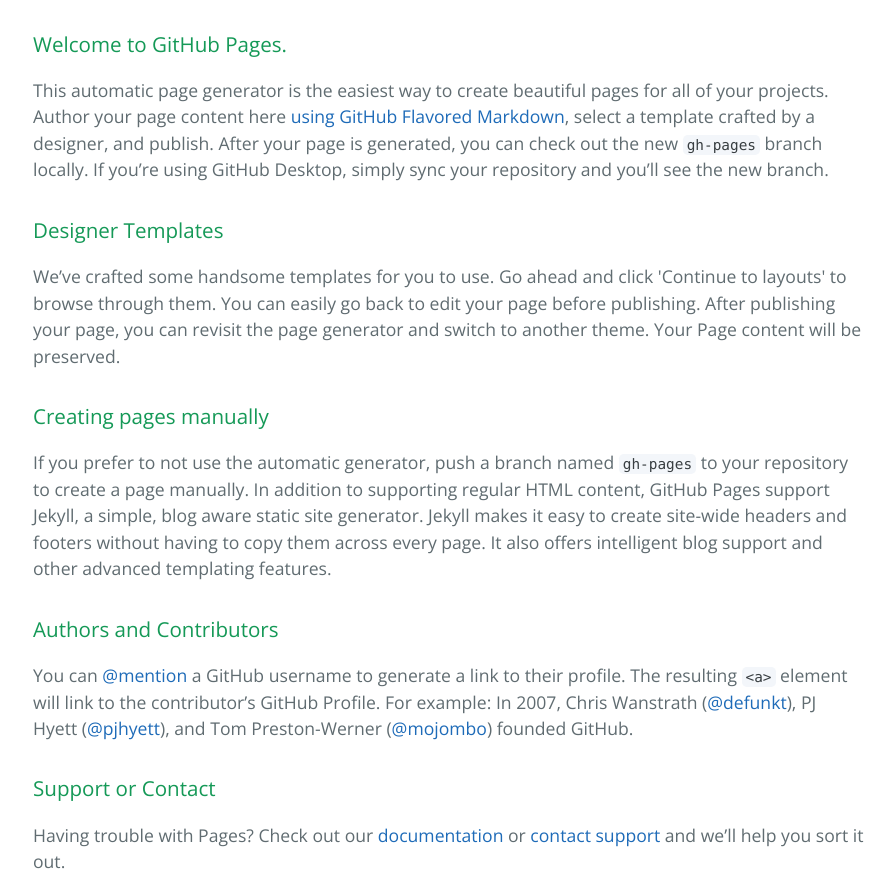
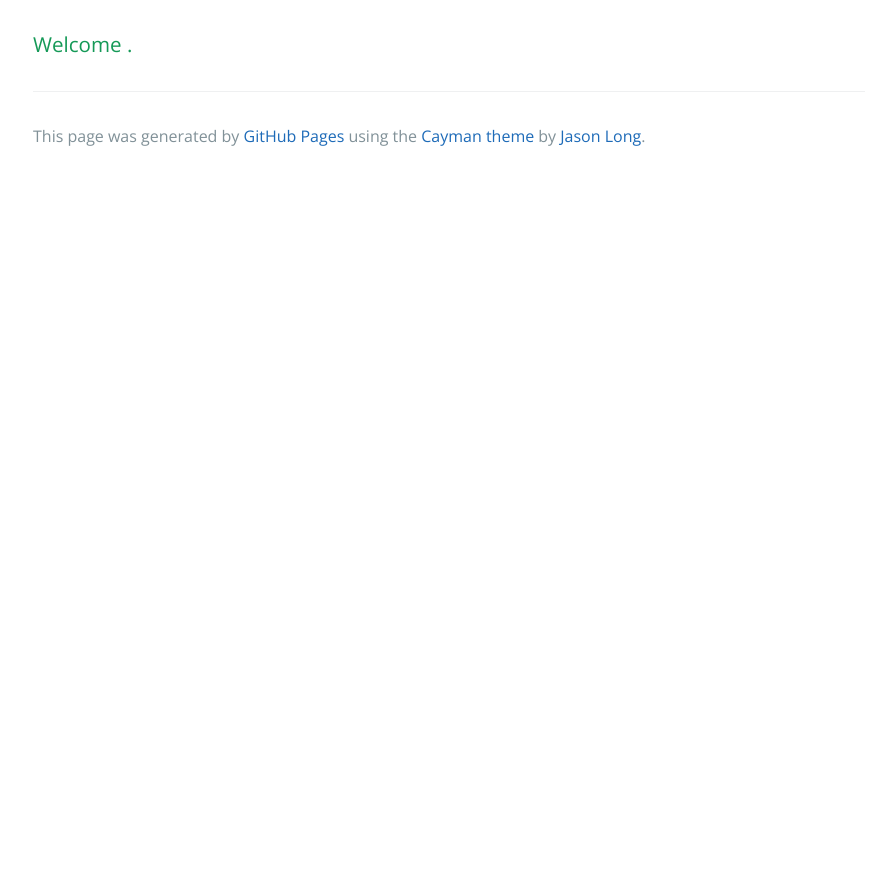
Before and after one commit to DengPlum/DengPlum.github.io, a plain HTML site: page index.html in a window 1280 px wide. Shown: the part 320-1198 px from the top of the page, without its empty margins (191-1083 px from the left). After the commit the page ends 800 px from the top, so only its background shows below. Drawn offline with nearby package versions, Linux system fonts and the light colour scheme.

Commit message:
Replace master branch with page content via GitHub

```diff
--- a/index.html
+++ b/index.html
@@ -17,29 +17,7 @@
 
     <section class="main-content">
       <h3>
-<a id="welcome-to-github-pages" class="anchor" href="#welcome-to-github-pages" aria-hidden="true"><span class="octicon octicon-link"></span></a>Welcome to GitHub Pages.</h3>
-
-<p>This automatic page generator is the easiest way to create beautiful pages for all of your projects. Author your page content here <a href="https://guides.github.com/features/mastering-markdown/">using GitHub Flavored Markdown</a>, select a template crafted by a designer, and publish. After your page is generated, you can check out the new <code>gh-pages</code> branch locally. If you’re using GitHub Desktop, simply sync your repository and you’ll see the new branch.</p>
-
-<h3>
-<a id="designer-templates" class="anchor" href="#designer-templates" aria-hidden="true"><span class="octicon octicon-link"></span></a>Designer Templates</h3>
-
-<p>We’ve crafted some handsome templates for you to use. Go ahead and click 'Continue to layouts' to browse through them. You can easily go back to edit your page before publishing. After publishing your page, you can revisit the page generator and switch to another theme. Your Page content will be preserved.</p>
-
-<h3>
-<a id="creating-pages-manually" class="anchor" href="#creating-pages-manually" aria-hidden="true"><span class="octicon octicon-link"></span></a>Creating pages manually</h3>
-
-<p>If you prefer to not use the automatic generator, push a branch named <code>gh-pages</code> to your repository to create a page manually. In addition to supporting regular HTML content, GitHub Pages support Jekyll, a simple, blog aware static site generator. Jekyll makes it easy to create site-wide headers and footers without having to copy them across every page. It also offers intelligent blog support and other advanced templating features.</p>
-
-<h3>
-<a id="authors-and-contributors" class="anchor" href="#authors-and-contributors" aria-hidden="true"><span class="octicon octicon-link"></span></a>Authors and Contributors</h3>
-
-<p>You can <a href="https://github.com/blog/821" class="user-mention">@mention</a> a GitHub username to generate a link to their profile. The resulting <code>&lt;a&gt;</code> element will link to the contributor’s GitHub Profile. For example: In 2007, Chris Wanstrath (<a href="https://github.com/defunkt" class="user-mention">@defunkt</a>), PJ Hyett (<a href="https://github.com/pjhyett" class="user-mention">@pjhyett</a>), and Tom Preston-Werner (<a href="https://github.com/mojombo" class="user-mention">@mojombo</a>) founded GitHub.</p>
-
-<h3>
-<a id="support-or-contact" class="anchor" href="#support-or-contact" aria-hidden="true"><span class="octicon octicon-link"></span></a>Support or Contact</h3>
-
-<p>Having trouble with Pages? Check out our <a href="https://help.github.com/pages">documentation</a> or <a href="https://github.com/contact">contact support</a> and we’ll help you sort it out.</p>
+<a id="welcome-" class="anchor" href="#welcome-" aria-hidden="true"><span class="octicon octicon-link"></span></a>Welcome .</h3>
 
       <footer class="site-footer">
 
```
Also changed, not shown: params.json (+1 -1 lines).
